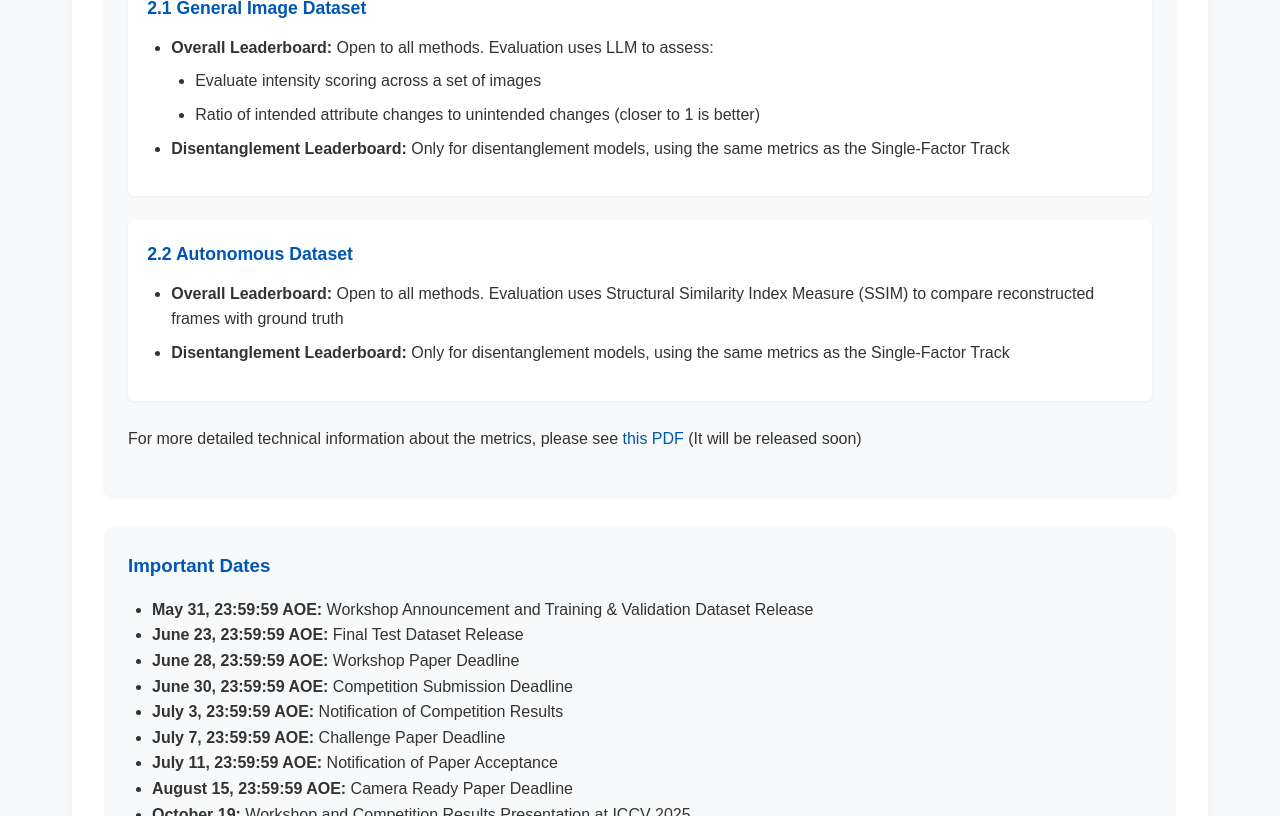
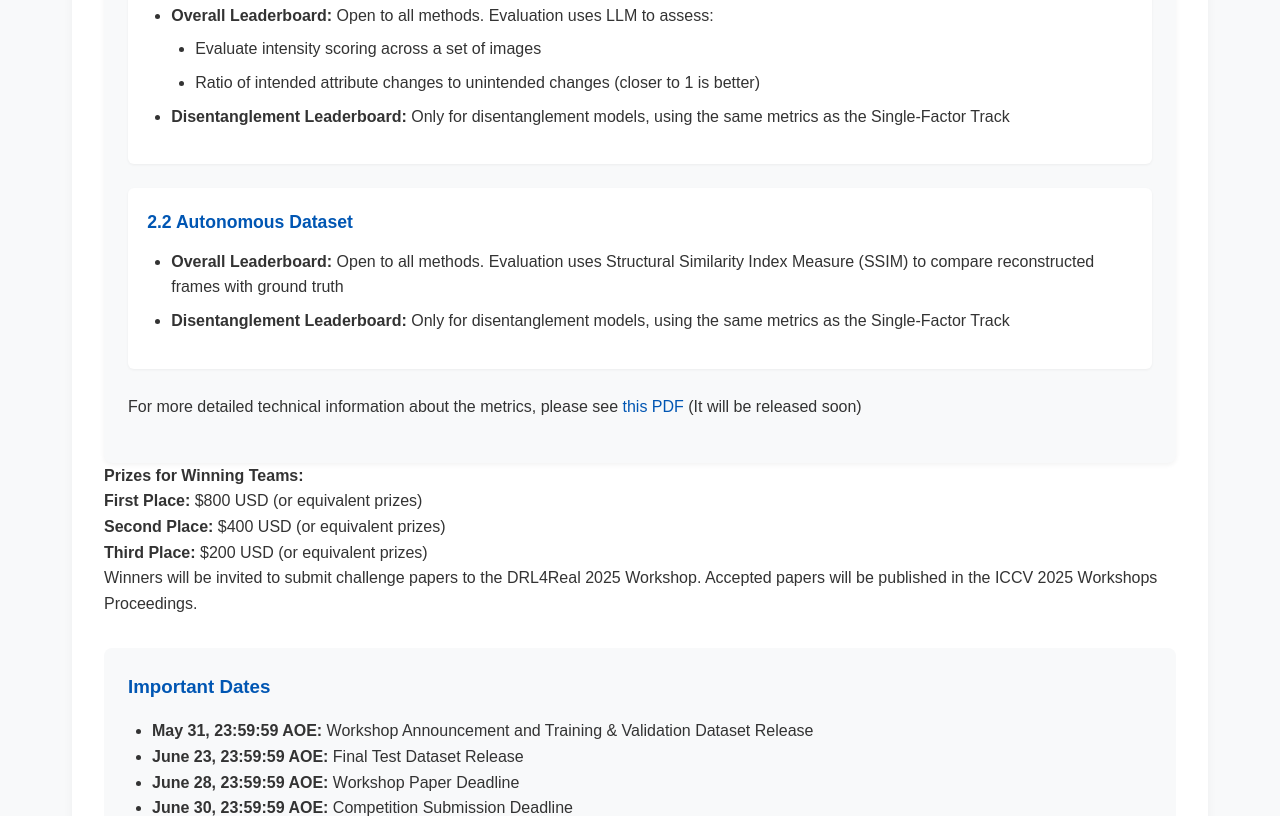
Before and after one commit to DRL-for-Real/DRL-for-Real, a plain HTML site: page index.html in a window 1280 px wide. Shown: the part 4264-5080 px from the top of the page. Drawn offline with Linux system fonts and the light colour scheme.

Commit message:
Update index.html

```diff
--- a/index.html
+++ b/index.html
@@ -189,12 +189,12 @@
                 </ul>
 
 
-                <p>For more details about the dataset, please visit the <a href="dataset.html">Dataset</a> page.</p>
             </div>
 
             <div class="dataset-download">
                 <h3>Dataset Download</h3>
-                <p>The datasets will be released in May 2025 when the challenge starts. Please <a href="dataset_download.html">click here</a> to visit our dataset download page for more details and download links.</p>
+                <p>Access our comprehensive dataset for disentangled representation learning and controllable generation:</p>
+                <a href="dataset_download.html" class="download-btn">Download DRL4Real Dataset <i class="fas fa-download"></i></a>
             </div>
 
             <div class="dataset-examples">
@@ -225,6 +225,8 @@
 
             <div class="challenge-overview">
                 <p>Our competition is designed to advance the field of disentangled representation learning through realistic benchmarks and comprehensive evaluation metrics. The challenge is divided into two main tracks:</p>
+
+
             </div>
 
             <div class="challenge-tracks">
@@ -272,6 +274,15 @@
                         <p>For more detailed technical information about the metrics, please see <a href="pdf/tmp.pdf" target="_blank">this PDF</a> (It will be released soon)</p>
                     </div>
                 </div>
+            </div>
+            <div class="prize-info">
+                <h4>Prizes for Winning Teams:</h4>
+                <ul>
+                    <li><strong>First Place:</strong> $800 USD (or equivalent prizes)</li>
+                    <li><strong>Second Place:</strong> $400 USD (or equivalent prizes)</li>
+                    <li><strong>Third Place:</strong> $200 USD (or equivalent prizes)</li>
+                </ul>
+                <p>Winners will be invited to submit challenge papers to the DRL4Real 2025 Workshop. Accepted papers will be published in the ICCV 2025 Workshops Proceedings.</p>
             </div>
 
             <div class="challenge-dates">
```
